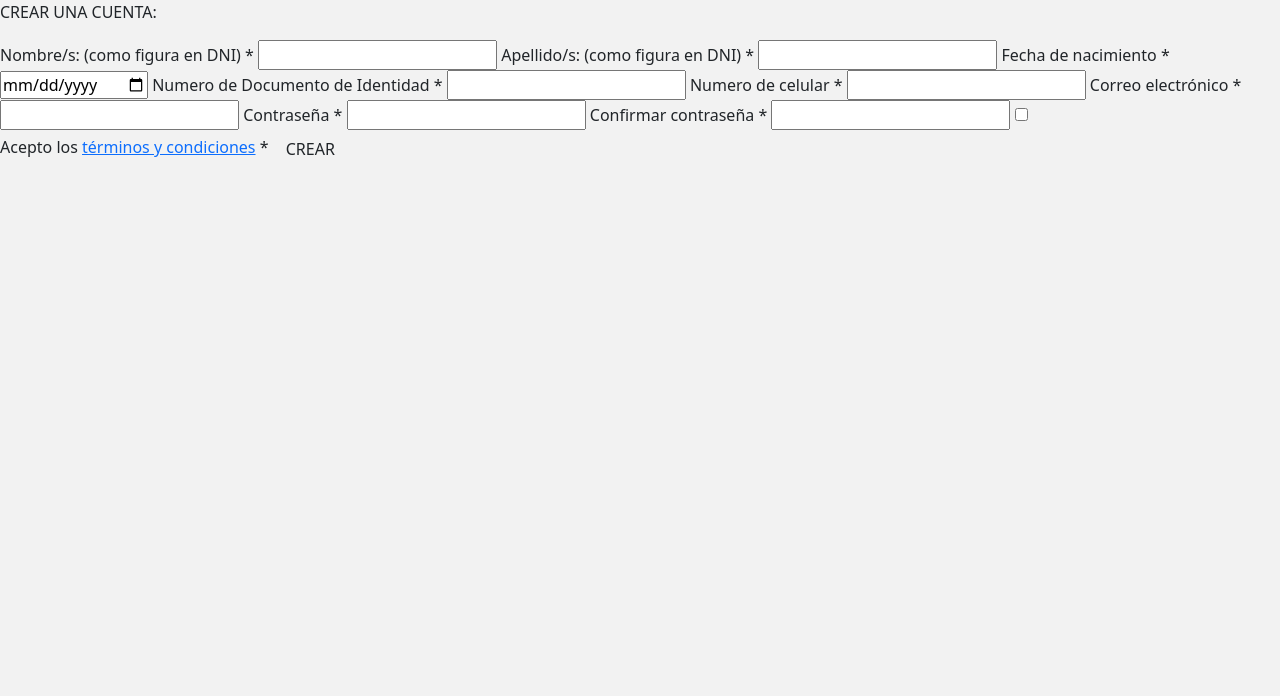
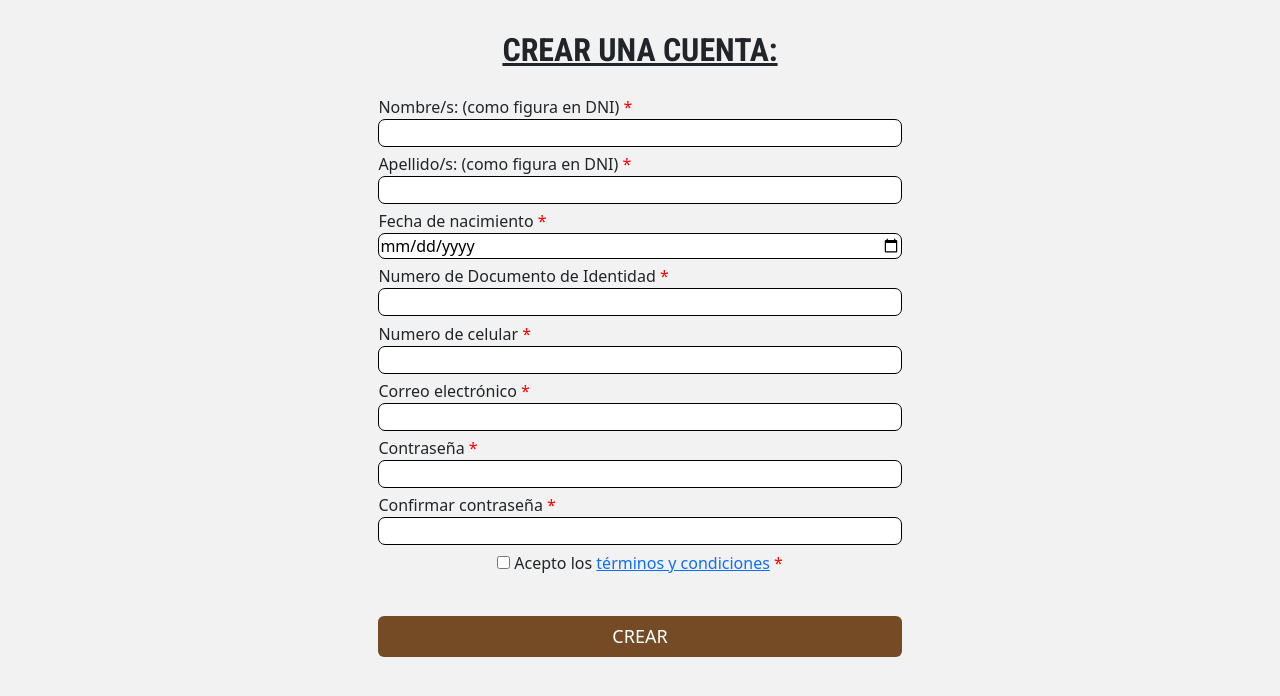
Before and after one commit to roAscurra/Registro, a website with bundled scripts: page index.html in a window 1280 px wide. Built offline with nearby package versions, Linux system fonts and the light colour scheme.

Commit message:
Aplicando estilos

```diff
--- a/index.html
+++ b/index.html
@@ -47,11 +47,14 @@
             <span>*</span>
         </label>
         <input type="password" id="contra2">
-        <input type="checkbox" id="terminos">
-        <label for="condiciones">Acepto los
-            <a href="https://sites.google.com/view/pig-production/bases-terminos-y-condiciones" target="_blank">términos y condiciones</a>
-            <span>*</span>
-        </label>
+        <div class="checkbox-container">
+            <input type="checkbox" id="terminos">
+            <label for="terminos" id="condiciones">
+              Acepto los
+              <a href="https://sites.google.com/view/pig-production/bases-terminos-y-condiciones" target="_blank">términos y condiciones</a>
+              <span>*</span>
+            </label>
+          </div>
         <button id="boton" class="btn">CREAR</button>
     </form>
     <dialog id="ventana">
--- a/style.css
+++ b/style.css
@@ -0,0 +1,86 @@
+#form{
+    width: 100%;
+    max-width: 600px;
+    margin: 0 auto;
+    padding-left: 3%;
+    padding-right: 3%;
+    display: flex;
+    flex-direction: column;
+    justify-content: center;
+    text-align: center;
+    padding-top: 2%;
+    }
+    input{
+    border-radius: 7px;
+    border: 1px solid;
+    }
+    label{
+    max-width: 70%;
+    padding-top: 1%;
+    padding-bottom: 0%;
+    text-align: left;
+    }
+    #boton{
+    justify-content: center;
+    width: 100%;
+    margin-bottom: 2%;
+    margin-top: 8%;
+    font-size: large;
+    background-color: #754b26;
+    color: #fff;
+    }
+    #title{
+    text-align: center;
+    font-size:xx-large;
+    font-weight: 700;
+    font-family: 'Roboto Condensed', sans-serif;
+    text-decoration: underline;
+    }
+    input[type=number]::-webkit-outer-spin-button,
+    input[type=number]::-webkit-inner-spin-button {
+    -webkit-appearance: none;
+    margin: 0;
+    }
+    span{
+    color: red;
+    }
+    body{
+    overflow: hidden;
+    }
+
+    #pig{
+    width: 15%;
+    padding-bottom: 3%;
+    }
+
+    #ventana{
+    background-color: #f2f2f2;
+    max-width: 500px;
+    justify-content: center;
+    align-items: center;
+    text-align: center;
+    border: none;
+    font-family: 'Roboto', sans-serif;
+    font-size: large;
+    }
+    #ventana::backdrop{
+    background-color: rgba(0, 0, 0, .55);
+    }
+    #cerrarVentana{
+    float: right;
+    margin: auto;
+    padding: auto;
+    background-color: transparent;
+    border: none;
+    }
+    #titleVentana{
+    margin-top: 4%;
+    font-family: 'Roboto Condensed', sans-serif;
+    font-size: x-large;
+    }
+    #body{
+    background-color: #f2f2f2;
+    }
+    #condiciones{
+        text-align: left;
+    }
```
